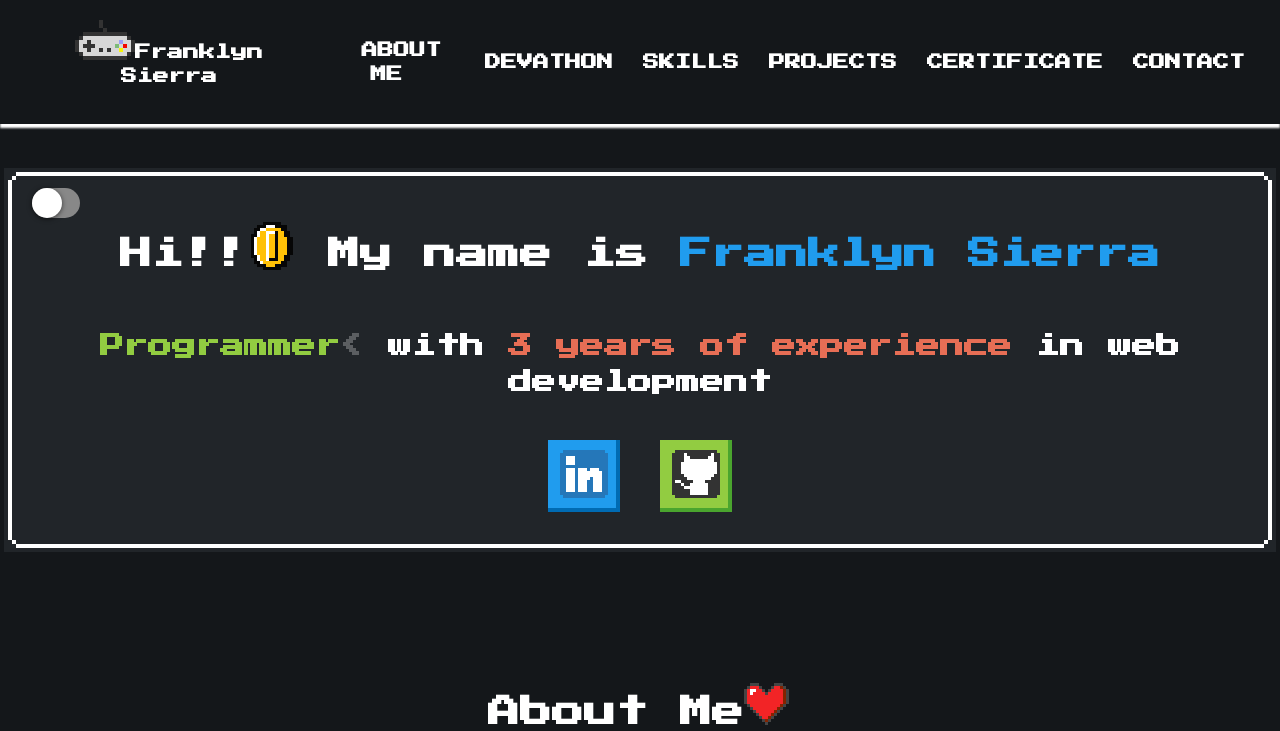
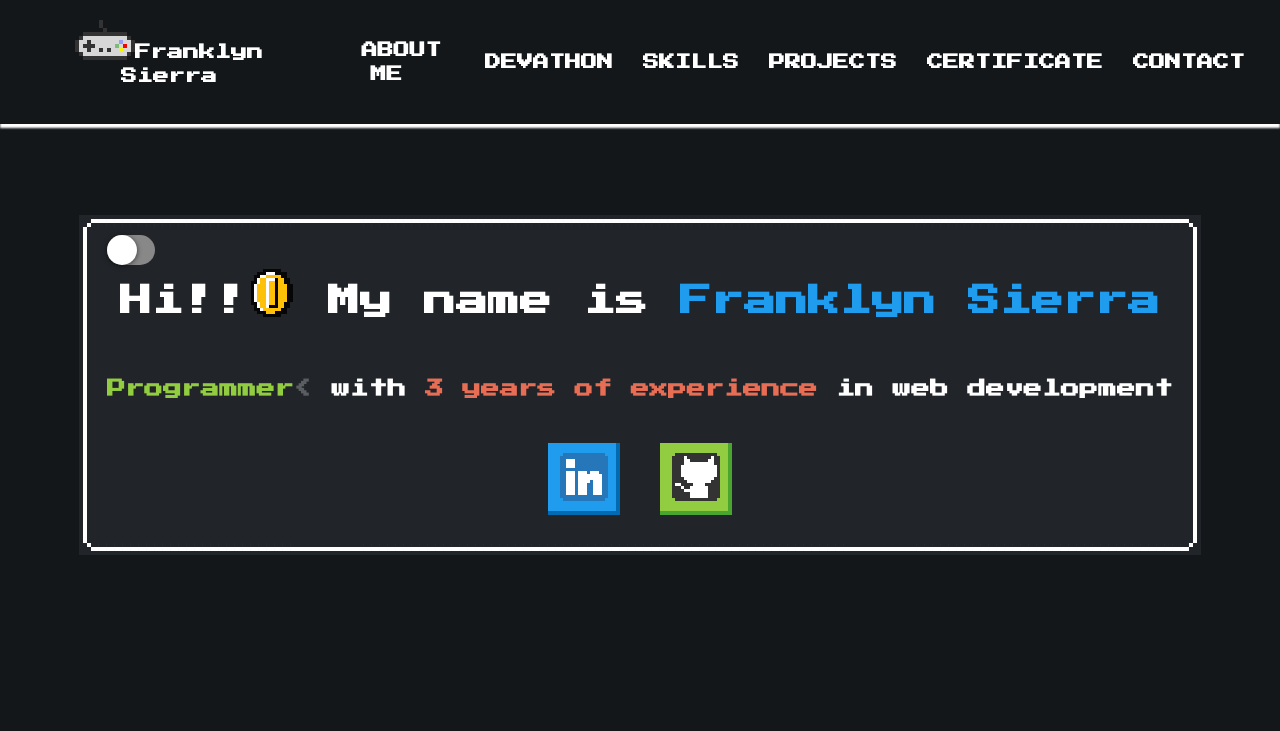
Before and after one commit to FranklynSierra/portafolio-retro, a React (Create React App) app: page / in a window 1280 px wide. Shown: the top 731 px of the page. Built offline with nearby package versions, Linux system fonts and the light colour scheme.

Commit message:
small changes

```diff
--- a/src/App.css
+++ b/src/App.css
@@ -93,7 +93,7 @@ display: none;
   justify-content: center;
   align-items: center;
   /* width: 100%; */
-  height: 500px;
+  height: 550px;
 
 
 }
@@ -220,28 +220,9 @@ transition: box-shadow .1s, transform;
   label{
     text-align: center;
   }
-  .skill,.eventos li,h2,p{
-    view-timeline-name: --image ;
-    view-timeline-axis: block;
-    animation-timeline: --image;
-    animation-name:show;
-    animation-range: entry 25% cover 20%;
-    animation-fill-mode: both;
 
 
 
-  }
-
-@keyframes show {
-  from{
-    opacity: 0;
-    scale: 25%;
-  }
-  to{
-    opacity: 1;
-    scale: 100%;
-  }
-}
 @media (max-width:950px) {
   .principalName{
 
--- a/src/components/name.jsx
+++ b/src/components/name.jsx
@@ -62,7 +62,7 @@ checked={checked}
 />
          <div className='text-name'>
           <h1 className='my-name'>Hi!!<i className="nes-icon coin is-medium"></i> My name is <span className="nes-text is-primary">Franklyn Sierra</span></h1>
-          <h2 ><span className="nes-text is-success text buttonPagereverse"ref={el}></span> with <span className="nes-text is-error"> 3 years of experience</span> in web development</h2>
+          <h3 ><span className="nes-text is-success text buttonPagereverse"ref={el}></span> with <span className="nes-text is-error"> 3 years of experience</span> in web development</h3>
 
         </div>
         <div className='nameLinks'>
--- a/src/components/proyectos.jsx
+++ b/src/components/proyectos.jsx
@@ -129,7 +129,7 @@ export default function Proyectos() {
               <p className="title">Unsplah Copy</p>
               <img src={proyecto1} alt='proyect' className='proyecto' onMouseOut={mouseaout} onMouseMove={handleMove} ref={ref}/>
               <p> <span className="nes-text is-error ">Html</span> <span className="nes-text is-primary">CSS</span> <span className="nes-text " style={{ color: '#00C6F7' }}>React</span> <span className="nes-text is-warning" >Javascript</span></p>
-              <p>to search and download all types of images with the unsplash api</p>
+              <p>This project helps you search and download all kinds of images of whatever you want with the unsplash api</p>
               <a href='https://franklynsierra.github.io/unsplash-page-copy/' rel="noopener noreferrer" target='_blank'><button type="button" className="nes-btn is-primary">Visit Page</button></a>
               <a href='https://github.com/FranklynSierra/unsplash-page-copy' rel="noopener noreferrer" target='_blank'><button type="button" className="nes-btn is-error">Repository</button></a>
             </div>
```
